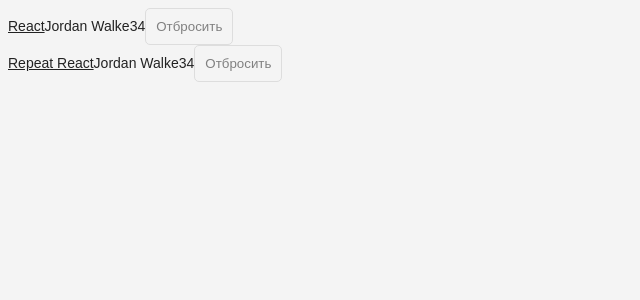
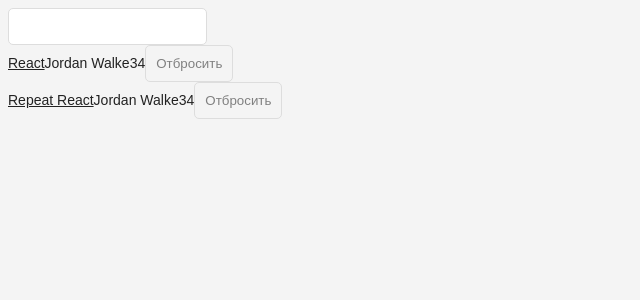
Before and after one commit to BehemothOz/hackernews, a React (Create React App) app: page / in a window 1280 px wide. Shown: the top 300 px of the page, without its empty margins (0-640 px from the left). Built offline with nearby package versions, Linux system fonts and the light colour scheme.

Commit message:
chapters: form, destructuring, controlled component

```diff
--- a/src/App.js
+++ b/src/App.js
@@ -20,9 +20,14 @@
   }
 ];
 
+const isSearched = (searchTerm) => {
+  return (item) => item.title.toLowerCase().includes(searchTerm.toLowerCase());
+}
+
 class App extends Component {
   state = {
-    list
+    list,
+    searchTerm: ''
   }
 
   onDismiss = (id) => () => {
@@ -32,10 +37,19 @@
     this.setState({ list: updatedList });
   }
 
+  onSearchChange = (e) => {
+    const value = e.target.value;
+    this.setState({ searchTerm: value });
+  }
+
   render() {
+    const { list, searchTerm } = this.state;
     return (
       <div className="App">
-        {this.state.list.map(item =>
+        <form>
+          <input type="text" value={searchTerm} onChange={this.onSearchChange} />
+        </form>
+        {list.filter(isSearched(searchTerm)).map(item =>
           <div key={item.objectID}>
             <span>
               <a href={item.url}>{item.title}</a>
```
